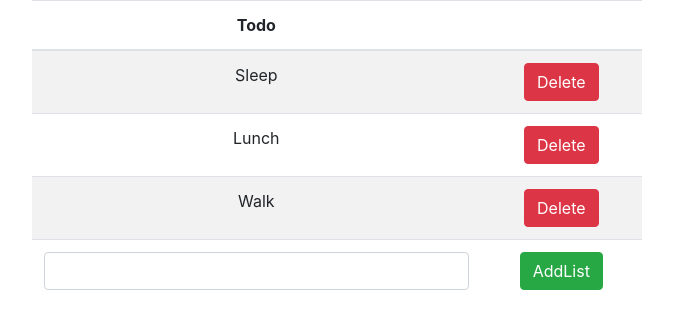
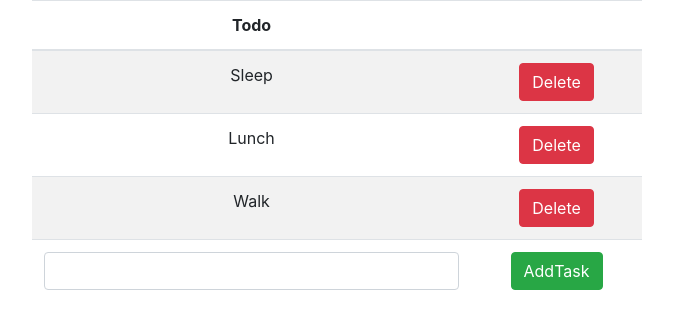
Before and after one commit to hukurououmu/todolist, a plain HTML site: page index.html in a window 1280 px wide. Shown: the whole page, without its empty margins (303-976 px from the left). Drawn offline with nearby package versions, Linux system fonts and the light colour scheme.

Commit message:
Update index.html

```diff
--- a/index.html
+++ b/index.html
@@ -31,7 +31,7 @@
                             <tr>
                                 <td><input v-model="newTask" class="form-control"></td>
                                 <td>
-                                    <div v-on:click="addTask" class="btn btn-success">AddList </div>
+                                    <div v-on:click="addTask" class="btn btn-success">AddTask</div>
                                 </td>
                             </tr>
 
```
